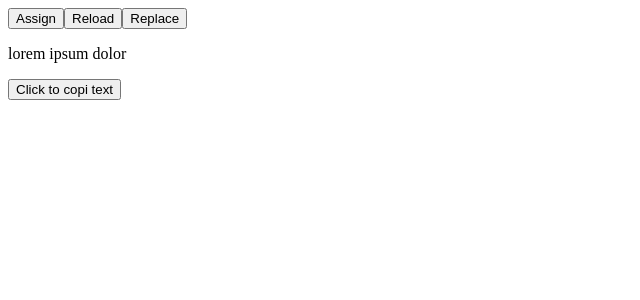
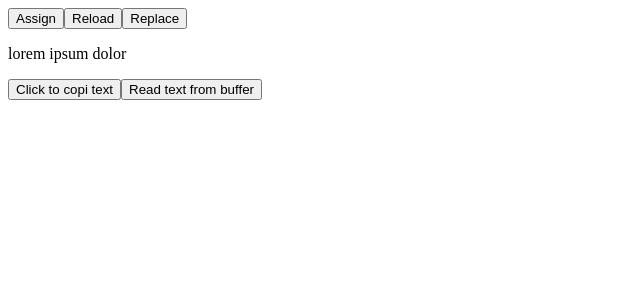
Before and after one commit to LarysaLemeshuk/cra-first-project, a React (Create React App) app: page / in a window 1280 px wide. Shown: the top 300 px of the page, without its empty margins (0-640 px from the left). Built offline with nearby package versions, Linux system fonts and the light colour scheme.

Commit message:
Clipboard read text

```diff
--- a/src/Components/App.js
+++ b/src/Components/App.js
@@ -44,11 +44,23 @@ function App() {
       </button>
 
       <p>lorem ipsum dolor</p>
-      <button onClick={() => {
+      <button
+        onClick={() => {
           window.navigator.clipboard.writeText('orem ipsum dolo');
-          toast.success('🦄Copied to clipboard')
+          toast.success('🦄Copied to clipboard');
         }}
-      > Click to copi text</button>
+      >
+        {' '}
+        Click to copi text
+      </button>
+      <button
+        onClick={() => {
+          window.navigator.clipboard.readText()
+          .then((text) => {
+        console.log(text);
+          });
+        }}> Read text from buffer
+      </button>
     </>
   );
 }
```
